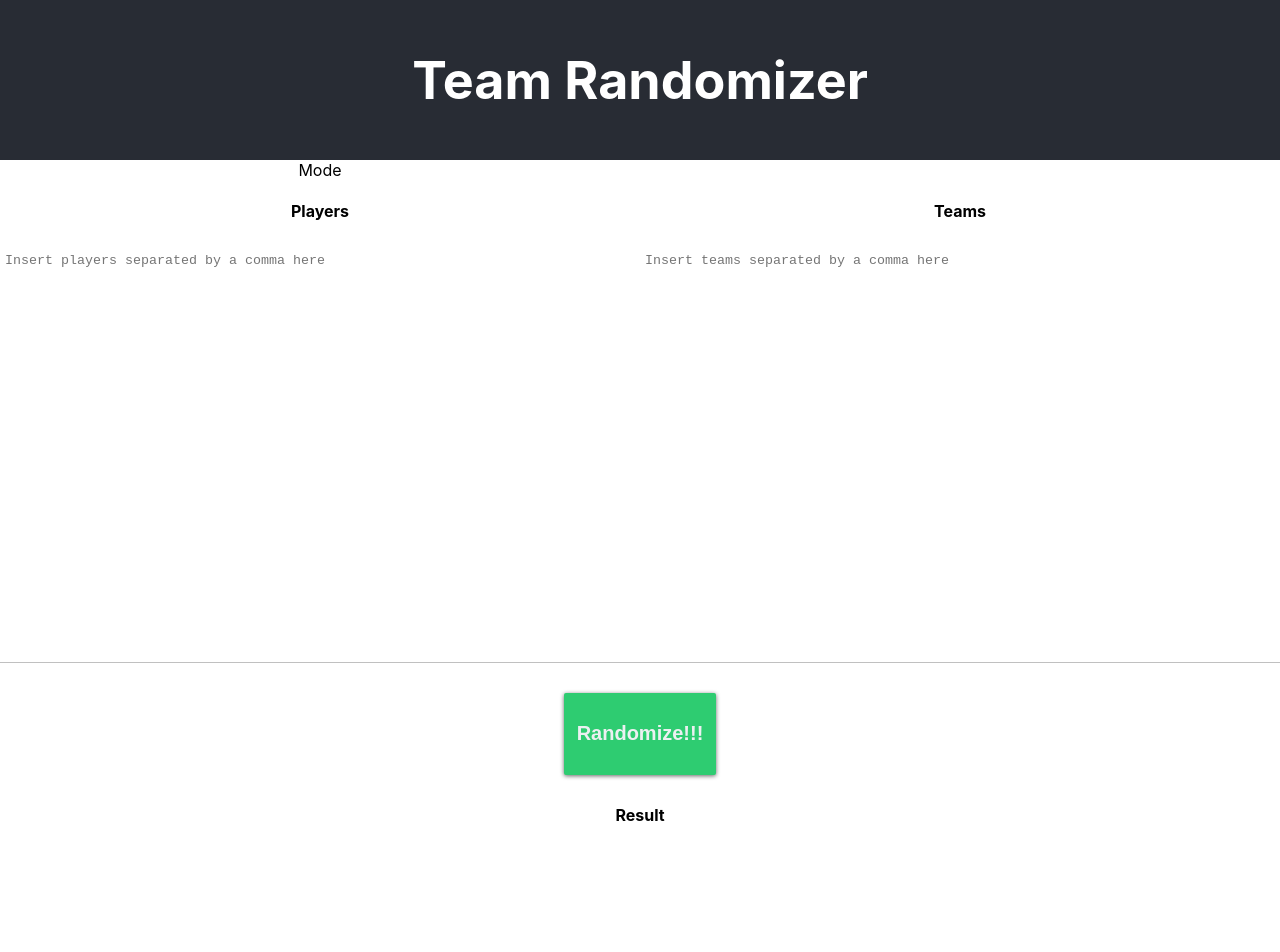
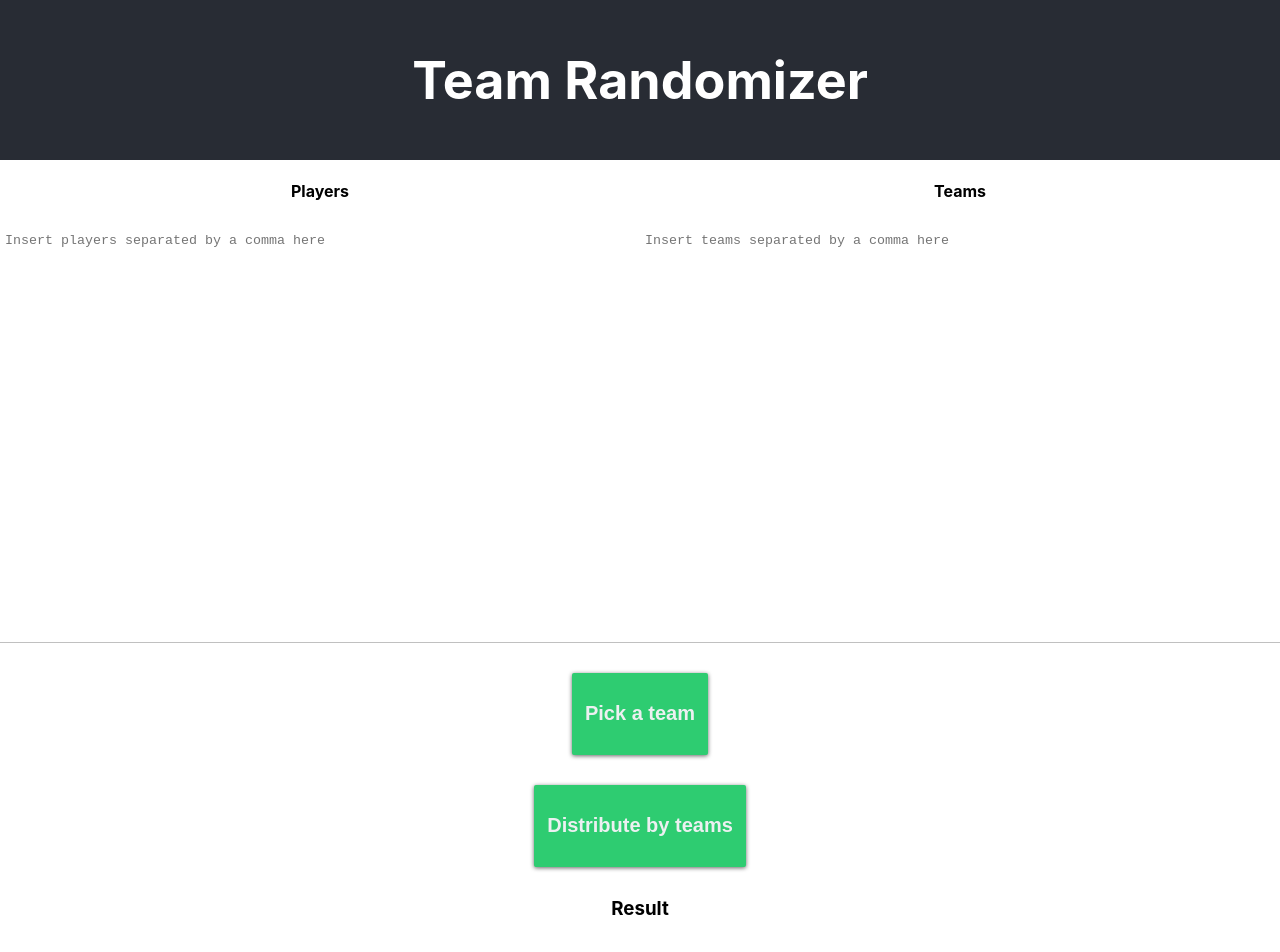
Before and after one commit to Cabeda/team-Randomizer, a React (Create React App) app: page / in a window 1280 px wide. Shown: the top 952 px of the page. Built offline with nearby package versions, Linux system fonts and the light colour scheme.

Commit message:
Add new game mode. Added error messages

```diff
--- a/src/App.css
+++ b/src/App.css
@@ -32,7 +32,11 @@
   grid-template-rows: 50% 50%;
 }
 
-.cell {
+
+.errorMessage {
+  display: grid;
+  background-color: lightcoral;
+  box-shadow: 0 1px 4px rgba(0, 0, 0, .6);
 }
 
 textarea {
--- a/src/App.tsx
+++ b/src/App.tsx
@@ -1,49 +1,43 @@
-import React, { useState } from 'react';
+import React, { useState } from "react";
 import { Imatch } from "./Shared/match.interface";
+import { Randomize } from "./Shared/random";
 import "./App.css";
+import { GameMode } from "./Shared/GameMode.enum";
 
 function App() {
-  const [players, setPlayers] = useState<String[]>([])
-  const [teams, setTeams] = useState<String[]>([])
-  const [result, setResult] = useState<Imatch[]>([])
+  const [playersField, setPlayersField] = useState<string>();
+  const [teamsField, setTeamsField] = useState<string>();
+  const [players, setPlayers] = useState<string[]>([]);
+  const [teams, setTeams] = useState<string[]>([]);
+  const [result, setResult] = useState<Imatch[]>([]);
+  const [errorMessage, setErrorMessage] = useState<string>();
+  const handleTeamsChange = (e: React.FormEvent<HTMLTextAreaElement>) => {
+    setTeamsField(e.currentTarget.value);
+    setTeams(e.currentTarget.value ? e.currentTarget.value.split(","): []);
+  };
 
-  const handleTeamsChange = (e: React.FormEvent<HTMLTextAreaElement>) => setTeams(e.currentTarget.value.split(","))
-
-  const handlePlayersChange = (e: React.FormEvent<HTMLTextAreaElement>) => setPlayers(e.currentTarget.value.split(","))
+  const handlePlayersChange = (e: React.FormEvent<HTMLTextAreaElement>) => {
+  setPlayersField(e.currentTarget.value);
+    setPlayers(e.currentTarget.value ? e.currentTarget.value.split(",") : []);
+  };
 
   const printResults = (list: Imatch[]): string => {
-    let result: string = "";
-    for (const item of list) {
-      result += "\n" + item.player + " - " + item.team;
+    const matches: string[] = list.map(item => item.player + " - " + item.team);
+
+    return list.length
+      ? matches.reduce((result, match) => `${result}\n ${match}`)
+      : "";
+  };
+
+  const runRandomize = (mode: GameMode) => {
+    try {
+      const result = Randomize([...players], [...teams], mode)
+      setResult(result);
+      setErrorMessage("")
+    } catch (error) {
+      setErrorMessage(error.message)
     }
-    return result;
-  }
-
-  const printData = (list: String[]): string[] => {
-    return list.map(x => "\n" + x.trim());
-  }
-
-  const getItemFromList = (list: string[]) => {
-    const item = list.splice(Math.floor(Math.random() * list.length), 1)[0];
-    return item.trim();
-  }
-
-  const randomize = () => {
-    const matches: Imatch[] = [];
-    const playersLength = players.length;
-    const playersToAdd = JSON.parse(JSON.stringify(players));
-    const teamsToAdd = JSON.parse(JSON.stringify(teams));
-
-    for (let i = 0; i < playersLength; i++) {
-      const player: string = getItemFromList(playersToAdd);
-      const team: string = getItemFromList(teamsToAdd);
-      const newTeam: Imatch = { player, team };
-
-      matches.push(newTeam);
-    }
-
-      setResult(matches);
-  }
+  };
 
   return (
     <div className="App">
@@ -51,10 +45,8 @@ function App() {
         <h1 className="App-title">Team Randomizer</h1>
       </header>
       <div>
-          <div className="container">
-            <label>
-              Mode
-            </label>
+        <div className="errorMessage">
+  {errorMessage && <h3 >{errorMessage}</h3>}
         </div>
         <div className="container">
           <div className="cell">
@@ -62,7 +54,7 @@ function App() {
             <textarea
               id="players"
               placeholder="Insert players separated by a comma here"
-                value={printData(players)}
+              value={playersField}
               onChange={handlePlayersChange}
             />
           </div>
@@ -71,16 +63,22 @@ function App() {
             <textarea
               id="teams"
               placeholder="Insert teams separated by a comma here"
-                value={printData(teams)}
+              value={teamsField}
               onChange={handleTeamsChange}
             />
           </div>
         </div>
-          <button id="randomizeBtn" className="btn" onClick={randomize}>
-            <h2>Randomize!!!</h2>
+        <button id="randomizeBtn" className="btn" onClick={() => runRandomize(GameMode.TeamPickerUnique)}>
+          <h2>Pick a team</h2>
+        </button>
+        <button
+          id="randomizeBtn"
+          className="btn"
+          onClick={() =>runRandomize(GameMode.TeamPickerShared)}>
+          <h2>Distribute by teams</h2>
         </button>
 
-          <h4>Result</h4>
+        <h3>Result</h3>
         <textarea id="result" value={printResults(result)} />
       </div>
     </div>
--- /dev/null
+++ b/src/Shared/GameMode.enum.ts
@@ -0,0 +1,4 @@
+export enum GameMode {
+    TeamPickerUnique,
+    TeamPickerShared
+}
--- a/src/Shared/match.interface.ts
+++ b/src/Shared/match.interface.ts
@@ -1,4 +1,4 @@
 export interface Imatch {
-    team: string,
-    player: string
+    team: String,
+    player: String
 }
--- /dev/null
+++ b/src/Shared/random.ts
@@ -0,0 +1,49 @@
+import { Imatch } from "./match.interface";
+import { GameMode } from "./GameMode.enum";
+
+function getItemFromList(list: string[]) {
+  const item = list.splice(Math.floor(Math.random() * list.length), 1)[0];
+  return item.trim();
+}
+
+export function Randomize(
+  players: string[],
+  teams: string[],
+  mode: GameMode = GameMode.TeamPickerShared
+): Imatch[] {
+  const matches: Imatch[] = [];
+
+  if(players.length === 0 || teams.length === 0)
+    throw Error("You need at least one player and one team")
+
+  switch (mode) {
+    case GameMode.TeamPickerUnique:
+        if(teams.length < players.length) {
+            throw Error("For this mode you need at least an equal number of teams")
+        }
+      while (players.length > 0) {
+        const player = getItemFromList(players);
+        const team = getItemFromList(teams);
+        const newTeam: Imatch = { player, team };
+
+        matches.push(newTeam);
+      }
+      break;
+    case GameMode.TeamPickerShared:
+      const shuffledPlayers = players.sort(x => 0.5 - Math.random());
+      const shuffledTeams = teams.sort(x => 0.5 - Math.random());
+
+      for (let i = 0; i < shuffledPlayers.length; i++) {
+        const newTeam: Imatch = {
+          player: shuffledPlayers[i],
+          team: shuffledTeams[i - (Math.floor(i / shuffledTeams.length) * shuffledTeams.length)]
+        };
+        matches.push(newTeam);
+      }
+      break;
+    default:
+      throw "Game Mode doesn't exist";
+  }
+
+  return matches;
+}
```
Lines whose indentation alone changed are shown as unchanged.
